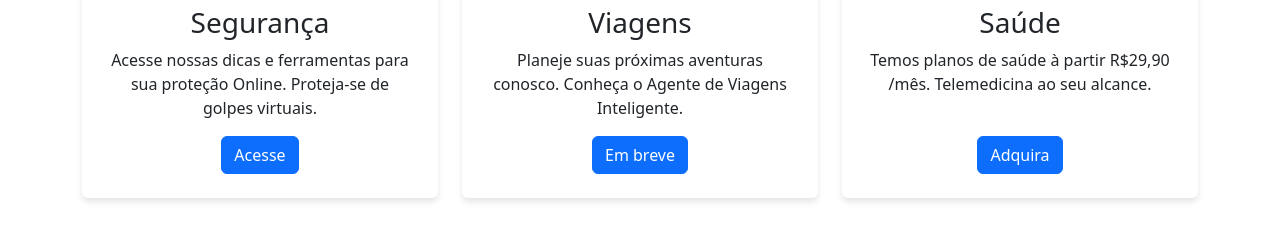
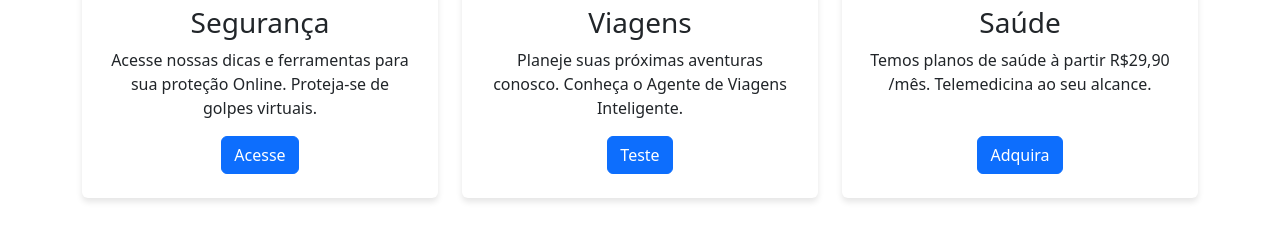
Before and after one commit to Db3center/Db3site, a plain HTML site: page index.html in a window 1280 px wide. Shown: the part 1240-1466 px from the top of the page. Drawn offline with nearby package versions, Linux system fonts and the light colour scheme.

Commit message:
Update index.html

```diff
--- a/index.html
+++ b/index.html
@@ -118,7 +118,7 @@
                         <h3>Viagens</h3>
                         <p>Planeje suas próximas aventuras conosco. Conheça o Agente de Viagens Inteligente.</p>
                         <div class="mt-auto">
-                            <a href="#" class="btn btn-primary" >Em breve</a>
+                            <a href="https://tr1v02kch1dd65zigpg2.share.dreamflow.app/" class="btn btn-primary" >Teste</a>
                         </div>
                     </div>
                 </div>
```
